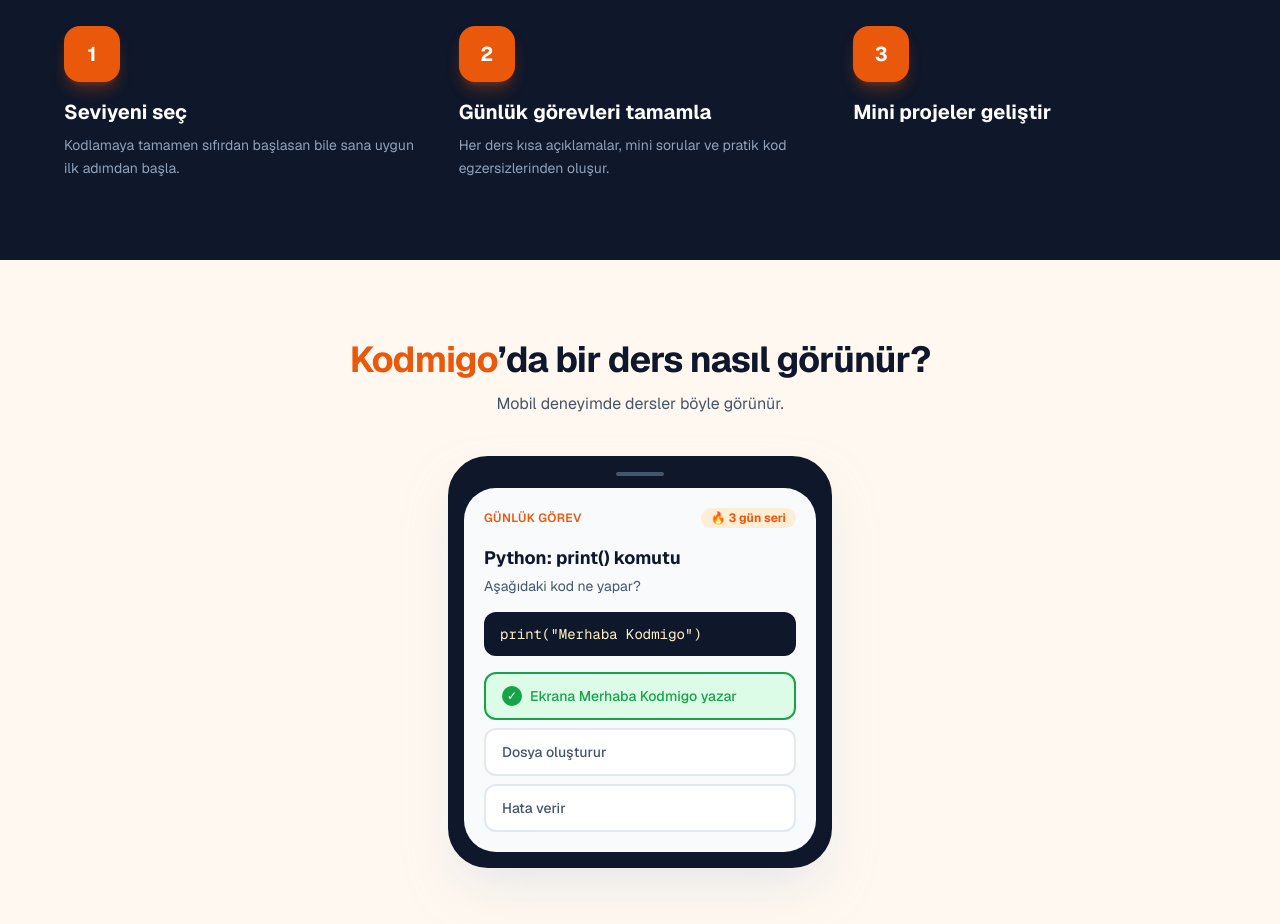
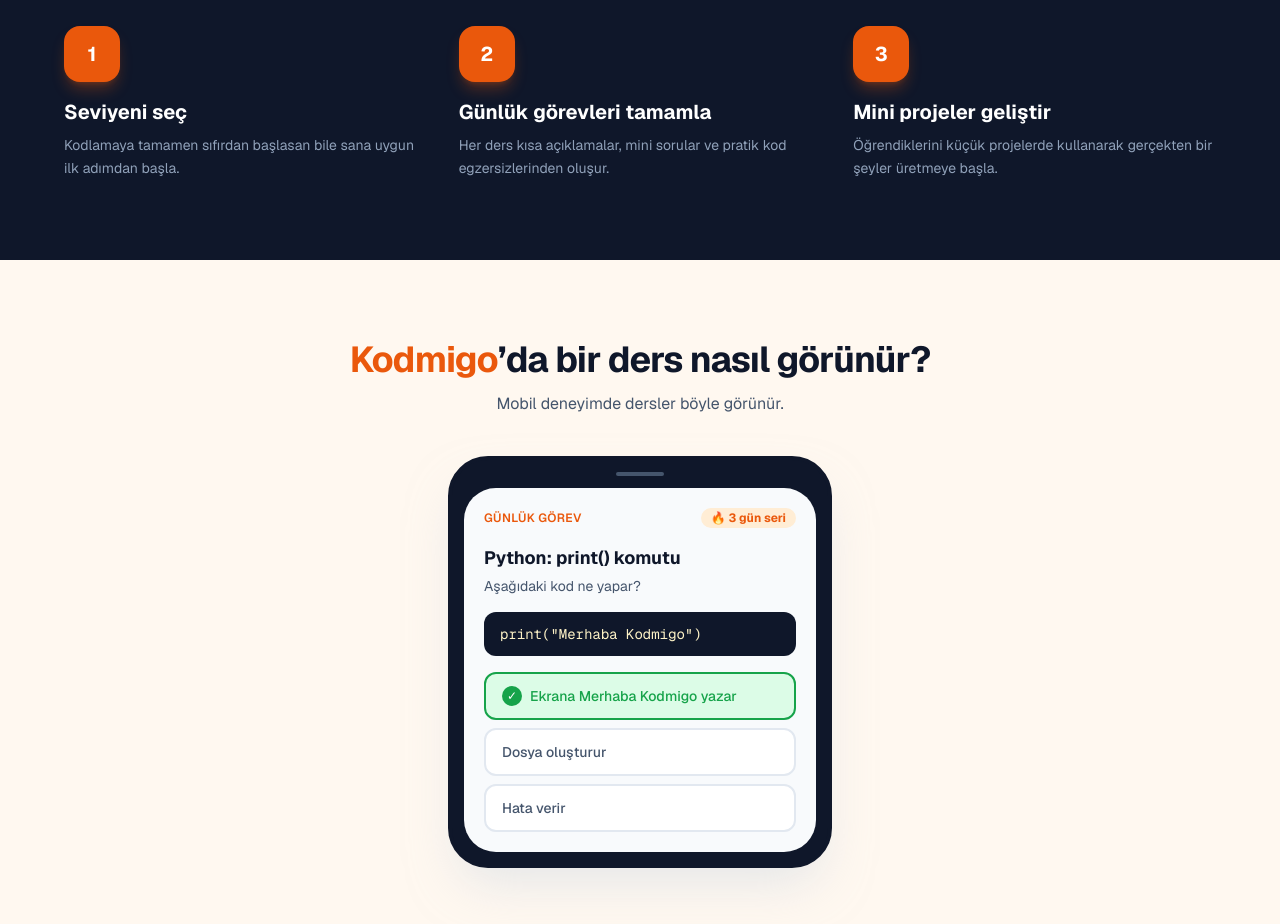
Before and after one commit to gaspdevv/kodmigo, a Next.js app: page / in a window 1280 px wide. Shown: the part 1220-2144 px from the top of the page. Built offline with nearby package versions, Linux system fonts and the light colour scheme.

Commit message:
Fix how it works step description

```diff
--- a/components/HowItWorks.tsx
+++ b/components/HowItWorks.tsx
@@ -15,7 +15,7 @@
     number: "3",
     title: "Mini projeler geliştir",
     description:
-      "",
+      "Öğrendiklerini küçük projelerde kullanarak gerçekten bir şeyler üretmeye başla.",
   },
 ];
 
```
